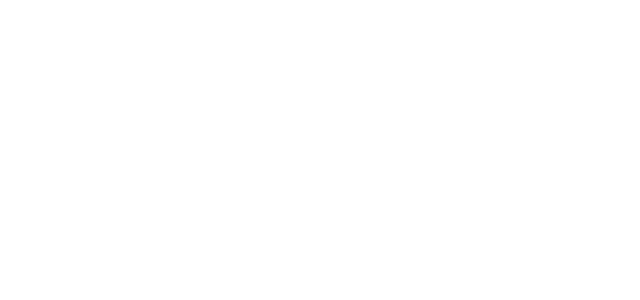
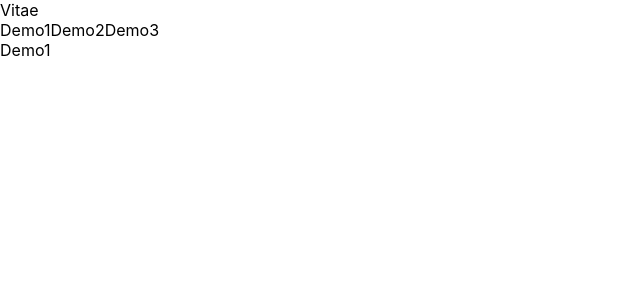
Before and after one commit to shyhhh/myInfo, a React (Vite) app: page /demo#/home/demo1 in a window 1280 px wide. Before the commit this address had no page. Shown: the top 300 px of the page, without its empty margins (0-640 px from the left). Built offline with nearby package versions, Linux system fonts and the light colour scheme.

Commit message:
init scss 和 调整路由结构

```diff
--- a/src/App.tsx
+++ b/src/App.tsx
@@ -1,6 +1,7 @@
 import { Suspense } from 'react'
 import { useRoutes } from 'react-router-dom'
 import { routes } from './routes/router'
+import './app.scss'
 
 export const App: React.FC = () => {
   return (
--- /dev/null
+++ b/src/app.scss
@@ -0,0 +1,30 @@
+:root {
+  --un-shadow-color:  rgba(0,0,0,0.25);
+  --z-default: 128;
+  --z-menu: 256;
+  --z-dialog: 512;
+  --z-popup: 1024;
+  --color-purple: #5C33BE;
+}
+*{margin:0; padding: 0; box-sizing: border-box;}
+*::after, *::before{ box-sizing: border-box; }
+a{color: inherit; text-decoration: none;}
+h1,h2,h3,h4,h5,h6{font-weight: normal;}
+ol,ul {list-style: none;}
+
+button, input{font: inherit;}
+code{font-family: source-code-pro, Menlo, Monaco, Consolas, "Courier New", monospace;}
+html{
+  font-size: 16px;
+  font-family: -apple-system, Helvetica,  Arial, "Liberation Sans",
+    "PingFang SC", "Hiragino Sans GB", "Noto Sans CJK SC", "Source Han Sans SC",
+    "Source Han Sans CN", "Microsoft YaHei", "Wenquanyi Micro Hei", "WenQuanYi Zen Hei",
+    "ST Heiti", SimHei, "WenQuanYi Zen Hei Sharp", sans-serif;
+  overflow-x: hidden;
+}
+
+:focus {
+  outline: none;
+}
+
+::-webkit-scrollbar { display: none; }
--- a/src/pages/Demo.tsx
+++ /dev/null
@@ -1,19 +0,0 @@
-import { Suspense } from 'react'
-import { Link, Outlet } from 'react-router-dom'
-import Vitae from './Vitae'
-
-const Demo: React.FC = () => {
-  return (
-    <>
-      <Vitae />
-      <Link to={'/demo/1'}>Demo1</Link>
-      <Link to={'/demo/2'}>Demo2</Link>
-      <Link to={'/demo/3'}>Demo3</Link>
-      <Suspense fallback=''>
-        <Outlet />
-      </Suspense>
-    </>
-  )
-}
-
-export default Demo
--- a/src/pages/Home.tsx
+++ b/src/pages/Home.tsx
@@ -1,10 +1,19 @@
-import Demo from './Demo'
+import { Suspense } from 'react'
+import { Link, Outlet } from 'react-router-dom'
+import Vitae from './Vitae'
 
 const Home: React.FC = () => {
   return (
     <>
-      <Demo />
+      <Vitae />
+      <Link to={'/home/demo1'}>Demo1</Link>
+      <Link to={'/home/demo2'}>Demo2</Link>
+      <Link to={'/home/demo3'}>Demo3</Link>
+      <Suspense fallback=''>
+        <Outlet />
+      </Suspense>
     </>
   )
 }
+
 export default Home
--- a/src/routes/router.tsx
+++ b/src/routes/router.tsx
@@ -3,22 +3,20 @@ import type { RouteObject } from 'react-router-dom'
 import { Navigate } from 'react-router-dom'
 
 const Home = lazy(() => import('../pages/Home'))
-const Demo = lazy(() => import('../pages/Demo'))
 const Demo1 = lazy(() => import('../pages/Demo/Demo1'))
 const Demo2 = lazy(() => import('../pages/Demo/Demo2'))
 const Demo3 = lazy(() => import('../pages/Demo/Demo3'))
 
 export const routes: RouteObject[] = [
-  { path: '/', element: <Navigate to={'/Home'} /> },
-  { path: '/home', element: <Home /> },
+  { path: '/', element: <Navigate to={'/home/demo1'} /> },
   {
-    path: '/demo',
-    element: <Demo />,
+    path: '/home',
+    element: <Home />,
     children: [
-      { path: '/demo', element: <Navigate to={'/demo/1'} /> },
-      { path: '/demo/1', element: <Demo1 /> },
-      { path: '/demo/2', element: <Demo2 /> },
-      { path: '/demo/3', element: <Demo3 /> },
+      { path: '/home', element: <Navigate to={'/home/demo1'} /> },
+      { path: '/home/demo1', element: <Demo1 /> },
+      { path: '/home/demo2', element: <Demo2 /> },
+      { path: '/home/demo3', element: <Demo3 /> },
     ]
-  }
+  },
 ]
```
